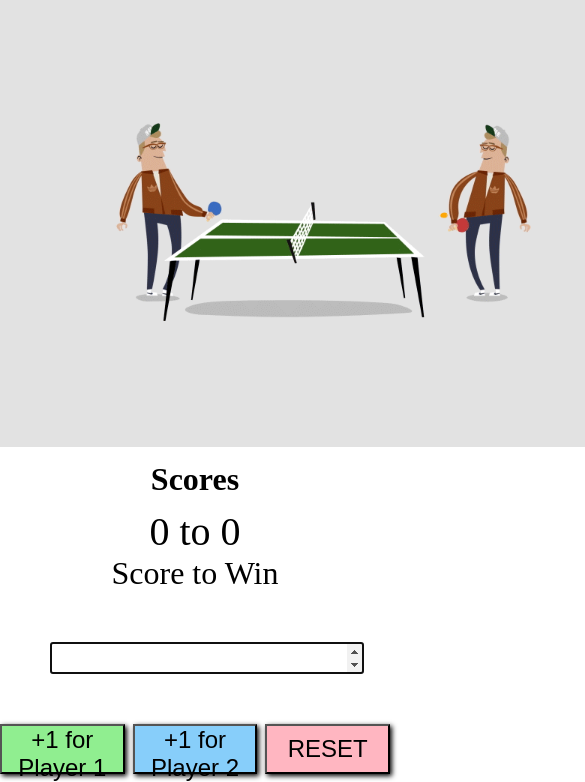
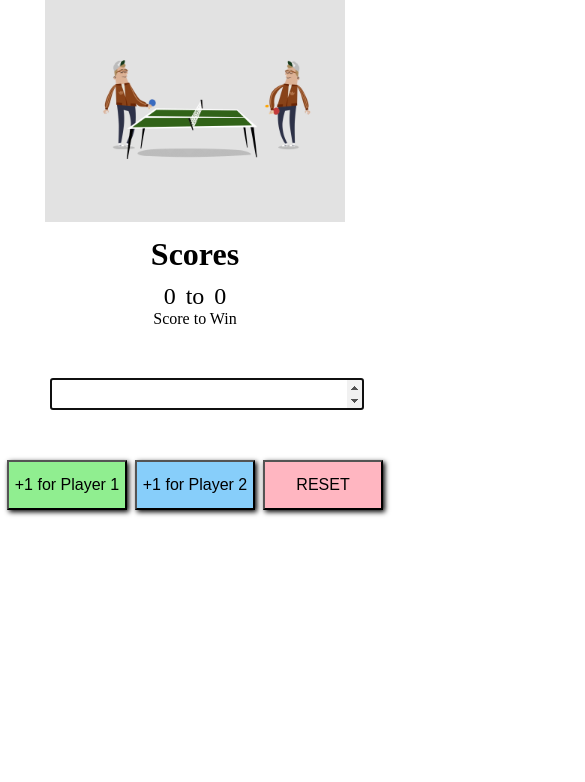
Before and after one commit to omer-faruk-oncu/score-tracker, a plain HTML site: page index.html in a window 390 px wide. Shown: the part 109-891 px from the top of the page, 585 px wide, since content can reach past the window. After the commit the page ends 844 px from the top, so only its background shows below. Drawn offline with Linux system fonts and the light colour scheme.

Commit message:
first commit

```diff
--- a/style.css
+++ b/style.css
@@ -67,3 +67,36 @@ footer{
 .player-2{
     margin-left: 10px;
 }
+
+
+@media (max-width: 820px) {
+    .tennis img{
+        width: 300px;
+    }
+
+    .players-scores{
+        font-size: 1.5rem;
+    }
+
+    label{
+        font-size: 1rem;
+    }
+
+    footer{
+        gap: 0.5rem;
+    }
+
+    .btn{
+        width: 120px;
+    }
+
+    .left-player{
+        font-size: 1rem;
+    }
+    .right-player{
+        font-size: 1rem;
+    }
+    .reset{
+        font-size: 1rem;
+    }
+}
```
